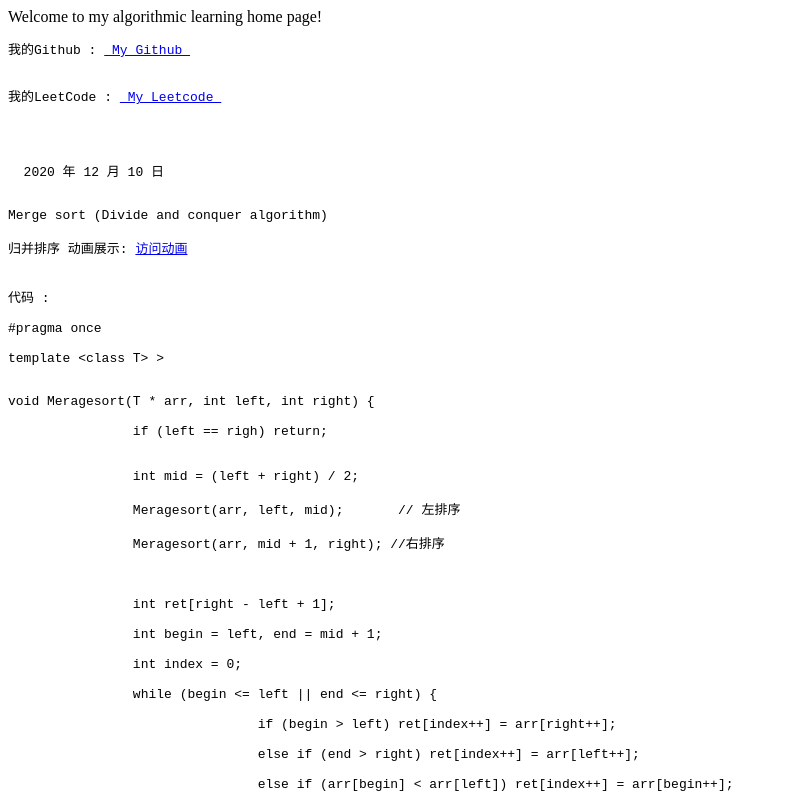
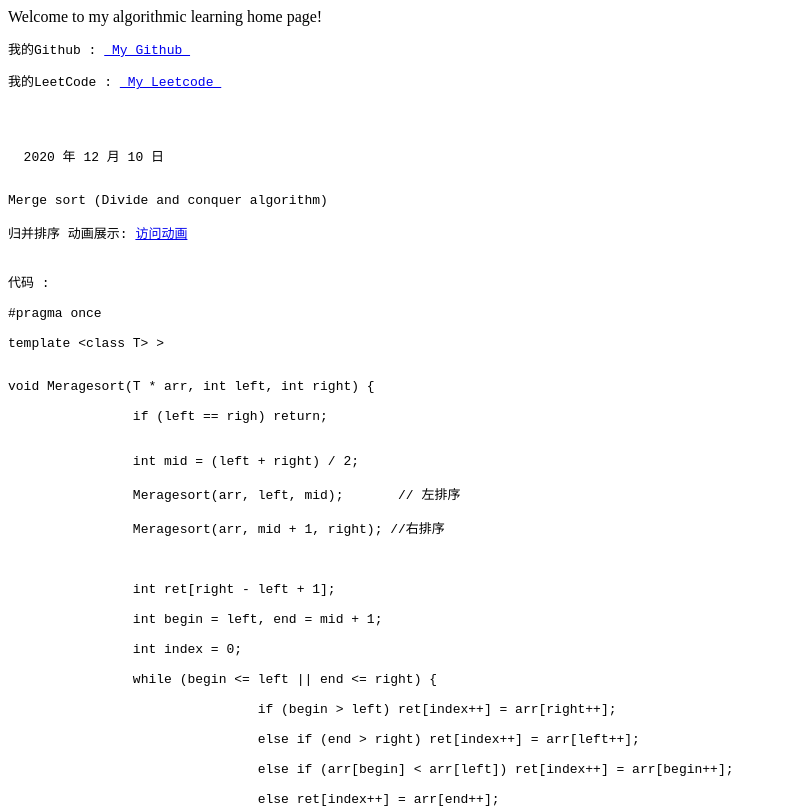
Before and after one commit to Sugar0612/IChooseBearPaws.github.io, a plain HTML site: page index.html in a window 1280 px wide. Shown: the top 806 px of the page, without its empty margins (0-786 px from the left). Drawn offline with Linux system fonts and the light colour scheme.

Commit message:
Update index.html

```diff
--- a/index.html
+++ b/index.html
@@ -1,6 +1,6 @@
 Welcome to my algorithmic learning home page! <br />
 
-<pre>我的Github : <a href = "https://github.com/IChooseBearPaws/" target = "_blank"> My Github </a> <br />
+<pre>我的Github : <a href = "https://github.com/IChooseBearPaws/" target = "_blank"> My Github </a>
 <pre>我的LeetCode : <a href = "https://leetcode-cn.com/u/allac_1/" target = "_blank"> My Leetcode </a> <br /> </pre>
 <pre>  2020 年 12 月 10 日</pre>
 Merge sort (Divide and conquer algorithm)<br />
```
